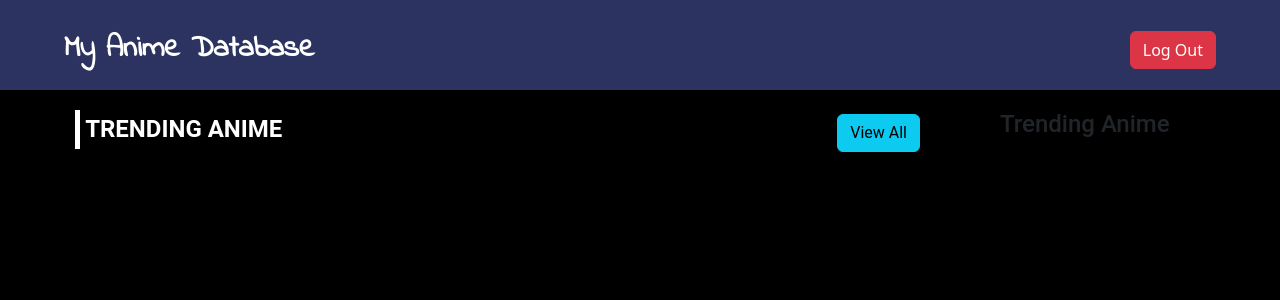
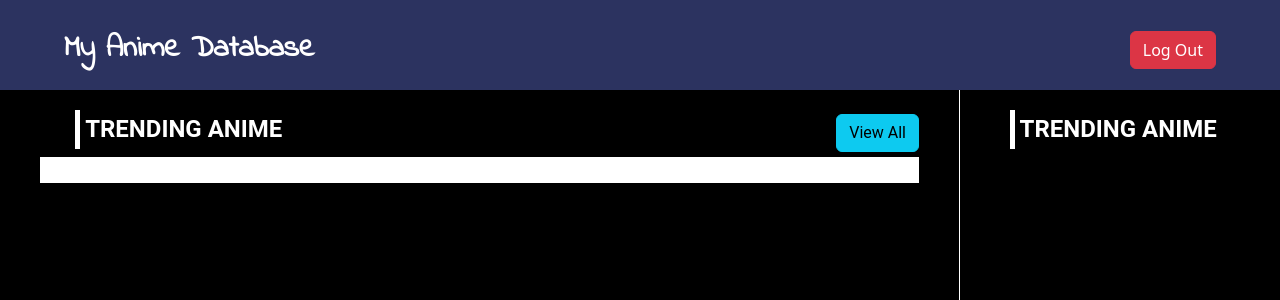
Before and after one commit to RTopdar/anime-database, an Angular app: page /home in a window 1280 px wide. Shown: the top 300 px of the page. Built offline with nearby package versions, Linux system fonts and the light colour scheme.

Commit message:
bal chirechi

```diff
--- a/src/app/MyComponents/home/home.component.scss
+++ b/src/app/MyComponents/home/home.component.scss
@@ -8,7 +8,7 @@
         margin-top: 90px;
         width: 75%;
         min-height: calc(100vh - 80px);
-        // border-right: 0.5px solid white;
+        border-right: 0.5px solid white;
         padding: 20px 40px;
         font-family: "Roboto", sans-serif;
         .top{
@@ -28,6 +28,11 @@
                 cursor: pointer !important;
             }
         }
+
+        .anime-thumbnails{
+            border: 0.5px solid white;
+            background-color: white;
+        }
     }
 
 
@@ -40,6 +45,15 @@
         min-height: calc(100vh - 90px);
         padding:  20px 40px;
         font-family: "Roboto", sans-serif;
+         h4{
+                text-transform: uppercase;
+                font-weight: bold;
+                border-left: 5px solid white;
+                padding: 5px;
+                color: white;
+                position: relative;
+                left: 4%;
+            }
     }
 
 
--- a/src/app/MyComponents/login/login.component.html
+++ b/src/app/MyComponents/login/login.component.html
@@ -19,7 +19,7 @@
         <form id="login">
             <div class="mb-3">
               <label for="Username" class="form-label input-label">Username</label>
-              <input type="text" class="form-control input-label" name="Username" [(ngModel)]="username">
+              <input type="text" class="form-control input-label" name="Username" [(ngModel)]= "username">
 
             </div>
             <div class="mb-3">
```
